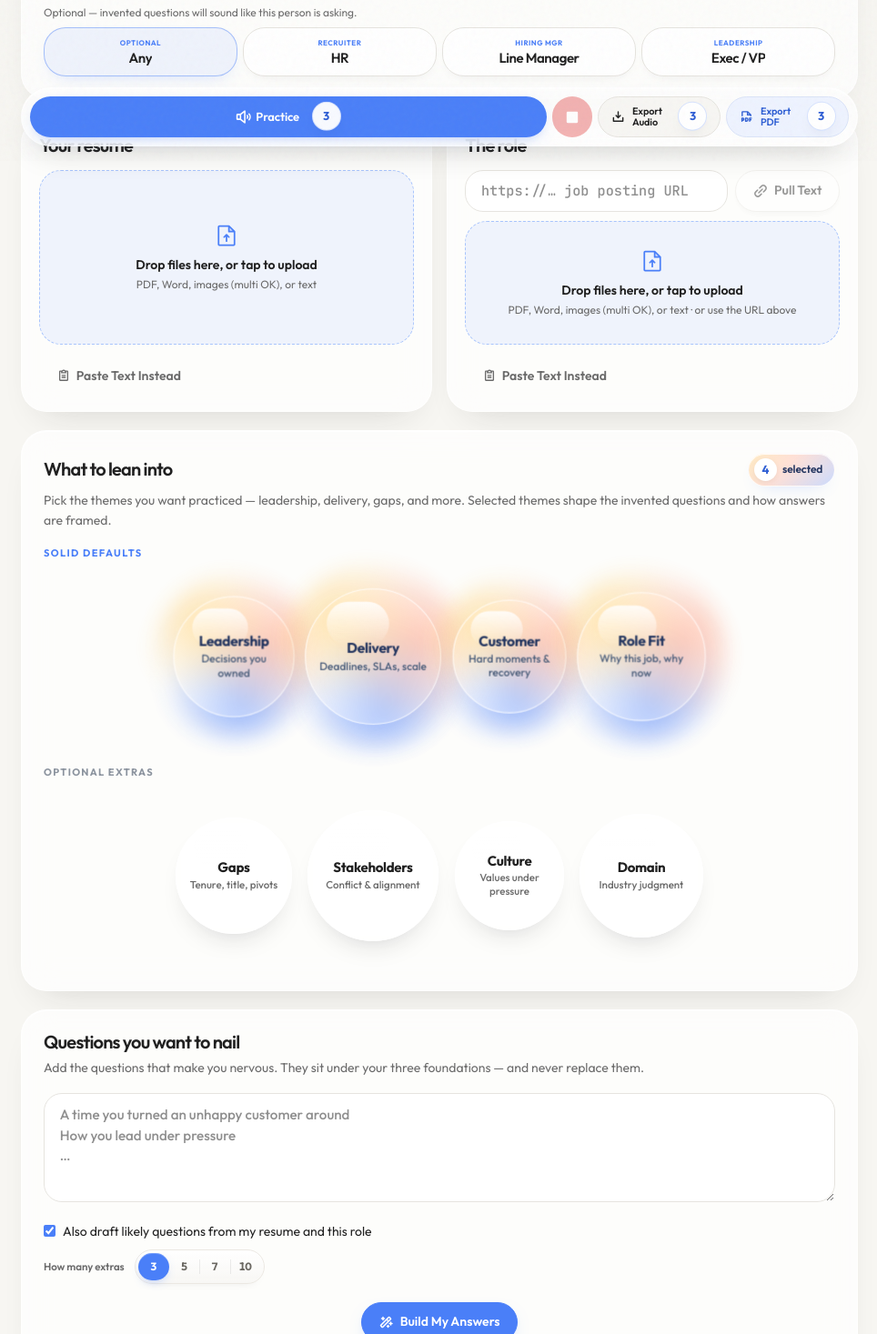
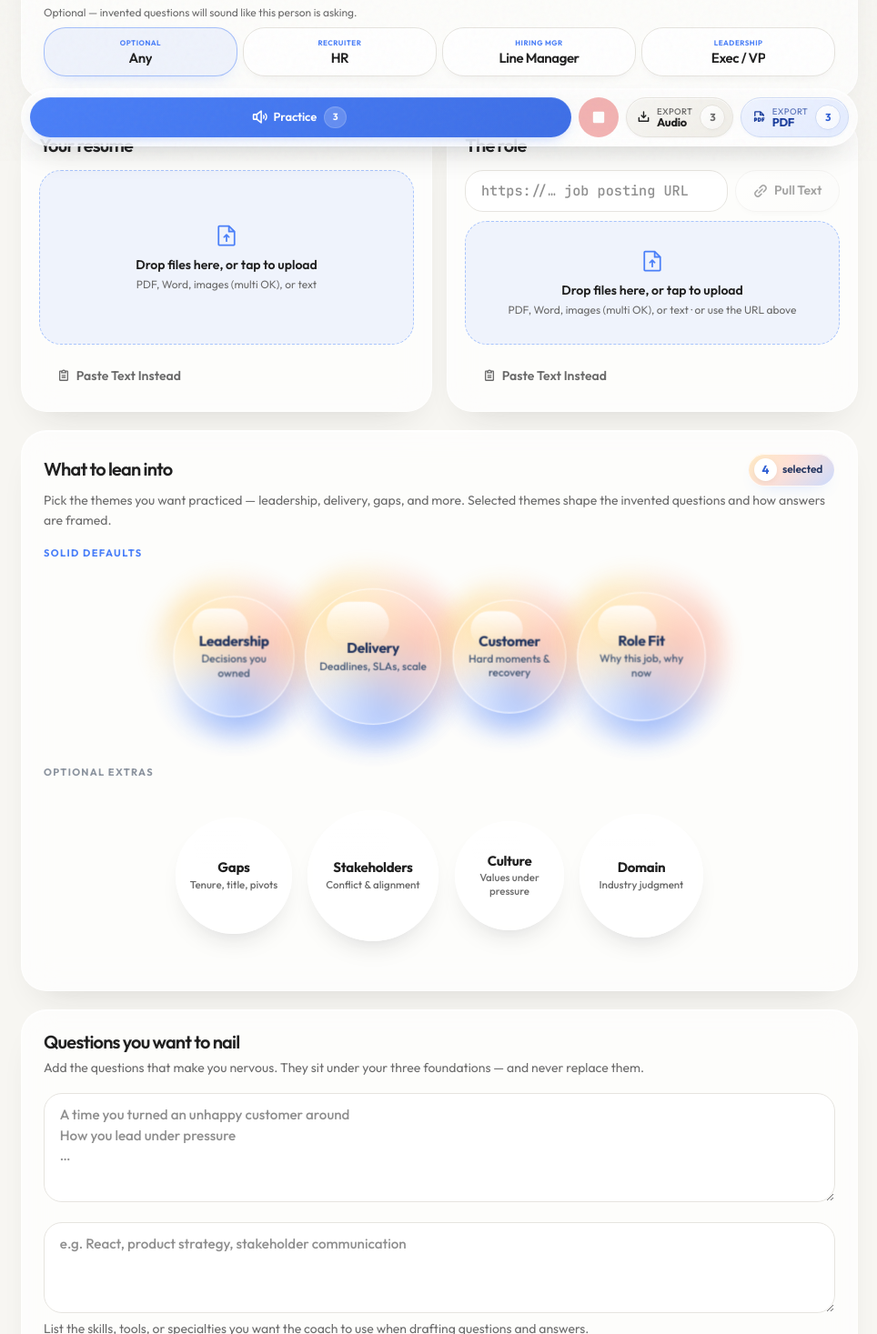
Before and after one commit to zmyeo54/briefroom, a React (Vite) app: page / in a window 1280 px wide. Shown: the part 623-2090 px from the top of the page at 91% size, without its empty margins (157-1121 px from the left). Built offline with nearby package versions, Linux system fonts and the light colour scheme; no server answers.

Commit message:
Enhance DocumentField and HomePage components: add skills input, update state management, and improve UI elements for better user experience

```diff
--- a/src/index.css
+++ b/src/index.css
@@ -762,7 +762,7 @@ select.field {
   gap: 0.35rem;
   border-radius: 999px;
   border: 1px solid #e6e4df;
-  background: #ffffff;
+  background: linear-gradient(135deg, #ffffff 0%, #fafaf8 100%);
   padding: 0.5rem 0.95rem;
   min-height: 2.75rem;
   font-size: 0.8125rem;
@@ -771,9 +771,9 @@ select.field {
   cursor: pointer;
   touch-action: manipulation;
   -webkit-tap-highlight-color: transparent;
-  box-shadow: 0 4px 14px -8px rgba(32, 32, 32, 0.18);
+  box-shadow: 0 4px 14px -8px rgba(32, 32, 32, 0.15), inset 0 1px 0 rgba(255, 255, 255, 0.9);
   transition:
-    transform 0.15s cubic-bezier(0.16, 1, 0.3, 1),
+    transform 0.2s cubic-bezier(0.22, 1, 0.36, 1),
     border-color 0.15s ease,
     background 0.15s ease,
     box-shadow 0.15s ease;
@@ -787,29 +787,38 @@ select.field {
 }
 .btn:hover:not(:disabled) {
   border-color: #d4d1cb;
-  background: #fafaf8;
+  background: linear-gradient(135deg, #ffffff 0%, #f7f6f3 100%);
+  box-shadow: 0 6px 18px -10px rgba(32, 32, 32, 0.2), inset 0 1px 0 rgba(255, 255, 255, 0.95);
 }
 .btn:active:not(:disabled) {
-  transform: scale(0.98) translateY(1px);
+  transform: scale(0.97);
+  box-shadow: 0 1px 4px -4px rgba(32, 32, 32, 0.1);
 }
 .btn:focus-visible {
   outline: 2px solid rgba(74, 127, 248, 0.45);
   outline-offset: 2px;
 }
 .btn:disabled {
-  opacity: 0.45;
+  opacity: 0.4;
   cursor: not-allowed;
+  filter: saturate(0.6);
 }
 
 .btn-primary {
   border-color: #4a7ff8;
-  background: #4a7ff8;
+  background: linear-gradient(135deg, #4a7ff8 0%, #3d6ee6 100%);
   color: #ffffff;
-  box-shadow: 0 8px 20px -10px rgba(74, 127, 248, 0.55);
+  box-shadow: 0 8px 20px -10px rgba(74, 127, 248, 0.5), inset 0 1px 0 rgba(255, 255, 255, 0.12);
+  position: relative;
+  overflow: hidden;
 }
 .btn-primary:hover:not(:disabled) {
-  background: #3a6ae0;
+  background: linear-gradient(135deg, #5a8cf9 0%, #3d6ee6 100%);
   border-color: #3a6ae0;
+  box-shadow: 0 12px 28px -12px rgba(74, 127, 248, 0.6), inset 0 1px 0 rgba(255, 255, 255, 0.15);
+}
+.btn-primary:active:not(:disabled) {
+  box-shadow: 0 2px 8px -6px rgba(74, 127, 248, 0.4);
 }
 
 .btn-danger {
@@ -1415,7 +1424,7 @@ html[lang="zh-CN"] .app-dialog-body {
 .action-dock {
   display: grid;
   grid-template-columns: minmax(0, 1fr) auto auto auto;
-  gap: 0.4rem;
+  gap: 0.5rem;
   padding: 0.55rem;
   border-radius: 999px;
   border: 1px solid rgba(255, 255, 255, 0.75);
@@ -1438,13 +1447,13 @@ html[lang="zh-CN"] .app-dialog-body {
   display: inline-flex;
   align-items: center;
   justify-content: center;
-  gap: 0.35rem;
+  gap: 0.4rem;
   min-width: 0;
   min-height: 2.75rem; /* 44pt */
-  padding: 0 0.75rem;
+  padding: 0 0.85rem 0 0.7rem;
   border: 0;
   border-radius: 999px;
-  background: #4a7ff8;
+  background: linear-gradient(135deg, #4a7ff8 0%, #3d6ee6 100%);
   color: #fff;
   font-size: 0.8125rem;
   font-weight: 600;
@@ -1452,18 +1461,23 @@ html[lang="zh-CN"] .app-dialog-body {
   cursor: pointer;
   touch-action: manipulation;
   -webkit-tap-highlight-color: transparent;
-  box-shadow: 0 6px 16px -8px rgba(74, 127, 248, 0.55);
-  transition: background 0.15s ease, transform 0.12s ease;
+  box-shadow: 0 6px 16px -8px rgba(74, 127, 248, 0.5), inset 0 1px 0 rgba(255, 255, 255, 0.12);
+  transition: all 0.2s cubic-bezier(0.22, 1, 0.36, 1);
+  position: relative;
+  overflow: hidden;
 }
 .action-dock-speak:hover:not(:disabled) {
-  background: #3a6ae0;
+  background: linear-gradient(135deg, #5a8cf9 0%, #3d6ee6 100%);
+  box-shadow: 0 10px 24px -10px rgba(74, 127, 248, 0.6), inset 0 1px 0 rgba(255, 255, 255, 0.15);
 }
 .action-dock-speak:active:not(:disabled) {
-  transform: scale(0.98);
+  transform: scale(0.97);
+  box-shadow: 0 2px 8px -6px rgba(74, 127, 248, 0.4);
 }
 .action-dock-speak:disabled {
-  opacity: 0.45;
+  opacity: 0.4;
   cursor: not-allowed;
+  filter: saturate(0.6);
 }
 .action-dock-stop {
   display: inline-flex;
@@ -1495,79 +1509,122 @@ html[lang="zh-CN"] .app-dialog-body {
   display: inline-flex;
   align-items: center;
   justify-content: space-between;
-  gap: 0.75rem;
+  gap: 0.5rem;
   min-height: 2.75rem;
-  padding: 0.35rem 0.85rem;
+  padding: 0.35rem 0.5rem 0.35rem 0.7rem;
   border-radius: 999px;
   font-size: 0.75rem;
   font-weight: 600;
   cursor: pointer;
   touch-action: manipulation;
   -webkit-tap-highlight-color: transparent;
-  transition: background 0.15s ease, border-color 0.15s ease, transform 0.12s ease;
+  border: 1px solid transparent;
+  transition: all 0.2s cubic-bezier(0.22, 1, 0.36, 1);
+  position: relative;
+  overflow: hidden;
 }
 .action-dock-save {
-  border: 1px solid #e6e4df;
-  background: #f7f6f3;
+  background: linear-gradient(135deg, #f7f6f3 0%, #f0eee8 100%);
   color: #202020;
+  border-color: #e6e4df;
+  box-shadow: 0 1px 3px rgba(0, 0, 0, 0.04), inset 0 1px 0 rgba(255, 255, 255, 0.8);
 }
 .action-dock-save:hover:not(:disabled) {
-  background: #fff;
+  background: linear-gradient(135deg, #fff 0%, #f7f6f3 100%);
   border-color: #d4d1cb;
+  box-shadow: 0 4px 12px -6px rgba(0, 0, 0, 0.12), inset 0 1px 0 rgba(255, 255, 255, 0.9);
 }
 .action-dock-pdf {
-  border: 1px solid #dbe4f8;
-  background: #eef3ff;
-  color: #2f5fd4;
+  background: linear-gradient(135deg, #eef3ff 0%, #e4ecff 100%);
+  color: #1a3d9c;
+  border-color: #d0dcf5;
+  box-shadow: 0 1px 3px rgba(47, 95, 212, 0.06), inset 0 1px 0 rgba(255, 255, 255, 0.8);
 }
 .action-dock-pdf:hover:not(:disabled) {
-  background: #e4ecff;
-  border-color: #c8d8f5;
+  background: linear-gradient(135deg, #f5f8ff 0%, #e4ecff 100%);
+  border-color: #b8caf0;
+  box-shadow: 0 4px 12px -6px rgba(47, 95, 212, 0.15), inset 0 1px 0 rgba(255, 255, 255, 0.9);
 }
 .action-dock-save:active:not(:disabled),
 .action-dock-pdf:active:not(:disabled) {
-  transform: scale(0.98);
+  transform: scale(0.97);
+  box-shadow: 0 1px 2px rgba(0, 0, 0, 0.04);
 }
 .action-dock-save:disabled,
 .action-dock-pdf:disabled {
-  opacity: 0.45;
+  opacity: 0.4;
   cursor: not-allowed;
+  filter: saturate(0.6);
 }
 .action-dock-export-body {
   display: inline-flex;
   align-items: center;
-  gap: 0.5rem;
+  gap: 0.45rem;
+}
+.action-dock-export-body svg {
+  flex-shrink: 0;
 }
 .action-dock-export-label {
   display: flex;
   flex-direction: column;
   align-items: flex-start;
   justify-content: center;
-  line-height: 1.1;
-  font-size: 0.68rem;
+  line-height: 1.15;
+  font-size: 0.65rem;
   letter-spacing: -0.01em;
   text-align: left;
 }
+.action-dock-export-label span:first-child {
+  opacity: 0.65;
+  font-weight: 500;
+  font-size: 0.6rem;
+  text-transform: uppercase;
+  letter-spacing: 0.04em;
+}
+.action-dock-export-label span:last-child {
+  font-weight: 650;
+  font-size: 0.8rem;
+  letter-spacing: -0.02em;
+}
 
 .action-dock-badge {
   display: inline-flex;
   align-items: center;
   justify-content: center;
-  min-width: 2rem;
-  height: 2rem;
-  margin-left: 0.35rem;
-  padding: 0 0.5rem;
-  border-radius: 999px;
-  background: rgba(255, 255, 255, 0.96);
-  color: #2c5cd4;
-  font-size: 0.8rem;
+  min-width: 1.75rem;
+  height: 1.75rem;
+  padding: 0 0.45rem;
+  border-radius: 999px;
+  font-size: 0.72rem;
   font-weight: 700;
   letter-spacing: -0.01em;
-  box-shadow: 0 8px 18px -10px rgba(16, 24, 64, 0.22);
-  border: 1px solid rgba(74, 127, 248, 0.22);
   vertical-align: middle;
   line-height: 1;
-  transform: translateY(-0.08rem);
+  transition: all 0.2s ease;
+}
+.action-dock-speak .action-dock-badge {
+  background: rgba(255, 255, 255, 0.18);
+  color: #fff;
+  border: 1px solid rgba(255, 255, 255, 0.15);
+  box-shadow: inset 0 1px 0 rgba(255, 255, 255, 0.08);
+  min-width: 1.55rem;
+  height: 1.55rem;
+  padding: 0 0.38rem;
+  font-size: 0.65rem;
+  font-weight: 700;
+  border-radius: 999px;
+}
+.action-dock-save .action-dock-badge {
+  background: linear-gradient(135deg, #fff 0%, #f7f6f3 100%);
+  color: #6b6b6b;
+  border: 1px solid #e6e4df;
+  box-shadow: 0 2px 6px -4px rgba(0, 0, 0, 0.08);
+}
+.action-dock-pdf .action-dock-badge {
+  background: linear-gradient(135deg, #fff 0%, #f5f8ff 100%);
+  color: #2f5fd4;
+  border: 1px solid #d0dcf5;
+  box-shadow: 0 2px 6px -4px rgba(47, 95, 212, 0.1);
 }
 
 .action-dock-speak-label,
--- a/src/pages/HomePage.jsx
+++ b/src/pages/HomePage.jsx
@@ -81,6 +81,7 @@ export default function HomePage() {
   }, [uiLang]);
   const [settings, setSettings] = useState(readSettings);
   const [resume, setResume] = useState(() => loadJson("draft", {}).resume || "");
+  const [resumeMeta, setResumeMeta] = useState(() => loadJson("draft", {}).resumeMeta || null);
   const [jd, setJd] = useState(() => loadJson("draft", {}).jd || "");
   const [jobTitle, setJobTitle] = useState(() => {
     const draft = loadJson("draft", {});
@@ -92,6 +93,9 @@ export default function HomePage() {
   });
   const [questionsRaw, setQuestionsRaw] = useState(
     () => loadJson("draft", {}).questions || ""
+  );
+  const [skillsRaw, setSkillsRaw] = useState(
+    () => loadJson("draft", {}).skills || ""
   );
   const [autoQuestions, setAutoQuestions] = useState(
     () => loadJson("draft", {}).autoQuestions !== false
@@ -105,10 +109,12 @@ export default function HomePage() {
   useEffect(() => {
     const payload = {
       resume,
+      resumeMeta,
       jd,
       jobTitle,
       jobCompany,
       questions: questionsRaw,
+      skills: skillsRaw,
       autoQuestions,
       inventCount,
     };
@@ -117,7 +123,7 @@ export default function HomePage() {
       clearTimeout(id);
       saveJson("draft", payload);
     };
-  }, [resume, jd, jobTitle, jobCompany, questionsRaw, autoQuestions, inventCount]);
+  }, [resume, jd, jobTitle, jobCompany, questionsRaw, skillsRaw, autoQuestions, inventCount]);
 
   const [qa, setQa] = useState(() => {
     const stored = loadJson("qa", []);
@@ -240,6 +246,7 @@ export default function HomePage() {
     setJobTitle("");
     setJobCompany("");
     setQuestionsRaw("");
+    setSkillsRaw("");
     setAutoQuestions(true);
     setInventCount(DEFAULT_INVENT_COUNT);
     setQa([]);
@@ -247,10 +254,12 @@ export default function HomePage() {
     setQaEpoch((n) => n + 1);
     saveJson("draft", {
       resume,
+      resumeMeta,
       jd: "",
       jobTitle: "",
       jobCompany: "",
       questions: "",
+      skills: "",
       autoQuestions: true,
       inventCount: DEFAULT_INVENT_COUNT,
     });
@@ -389,6 +398,7 @@ export default function HomePage() {
       resume,
       jd,
       questions: questionsRaw,
+      skills: skillsRaw,
       autoQuestions,
       inventCount,
     });
@@ -399,6 +409,7 @@ export default function HomePage() {
       resume,
       jd,
       questions,
+      skills: skillsRaw,
       lang: latest.lang,
       autoQuestions,
       inventCount,
@@ -887,7 +898,11 @@ export default function HomePage() {
           title={t("home.resume")}
           hint={t("home.resumeHint")}
           value={resume}
-          onChange={setResume}
+          sourceMeta={resumeMeta}
+          onChange={(text, meta) => {
+            setResume(text);
+            setResumeMeta(meta || null);
+          }}
           placeholder={t("home.resumePlaceholder")}
         />
         <DocumentField
@@ -984,6 +999,16 @@ export default function HomePage() {
           placeholder={targetPh}
           aria-label={t("home.targetQs")}
         />
+        <textarea
+          className="field mt-3 min-h-[82px] md:mt-4 md:min-h-[100px]"
+          value={skillsRaw}
+          onChange={(e) => setSkillsRaw(e.target.value)}
+          placeholder={t("home.skillsPlaceholder")}
+          aria-label={t("home.skills")}
+        />
+        <p className="text-xs leading-relaxed mute md:text-sm">
+          {t("home.skillsHint")}
+        </p>
           <div className="mt-3 flex flex-col gap-2.5 md:mt-4">
             <label className="flex items-center gap-2 text-sm ink">
               <input
```
Also changed, not shown: src/components/DocumentField.jsx (+13 -7 lines), src/lib/i18n.js, src/lib/prompt.js.
